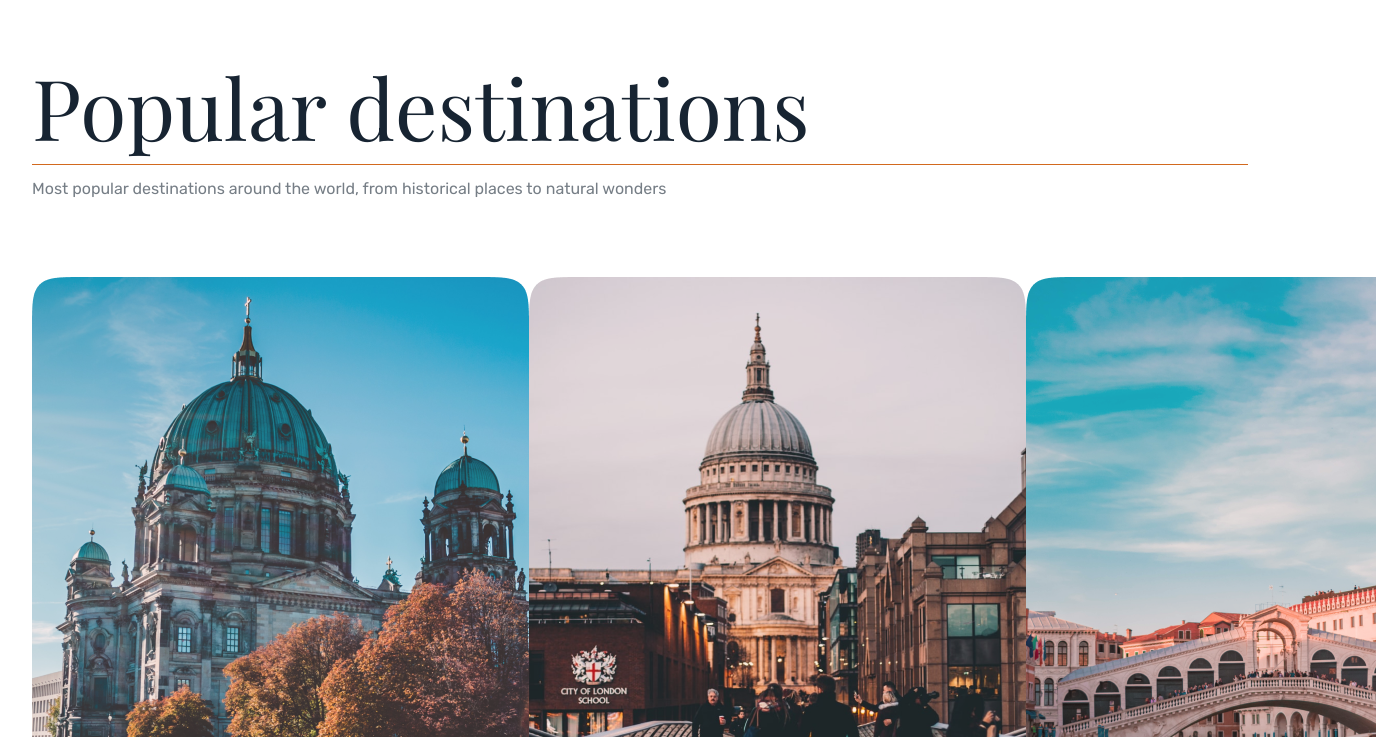
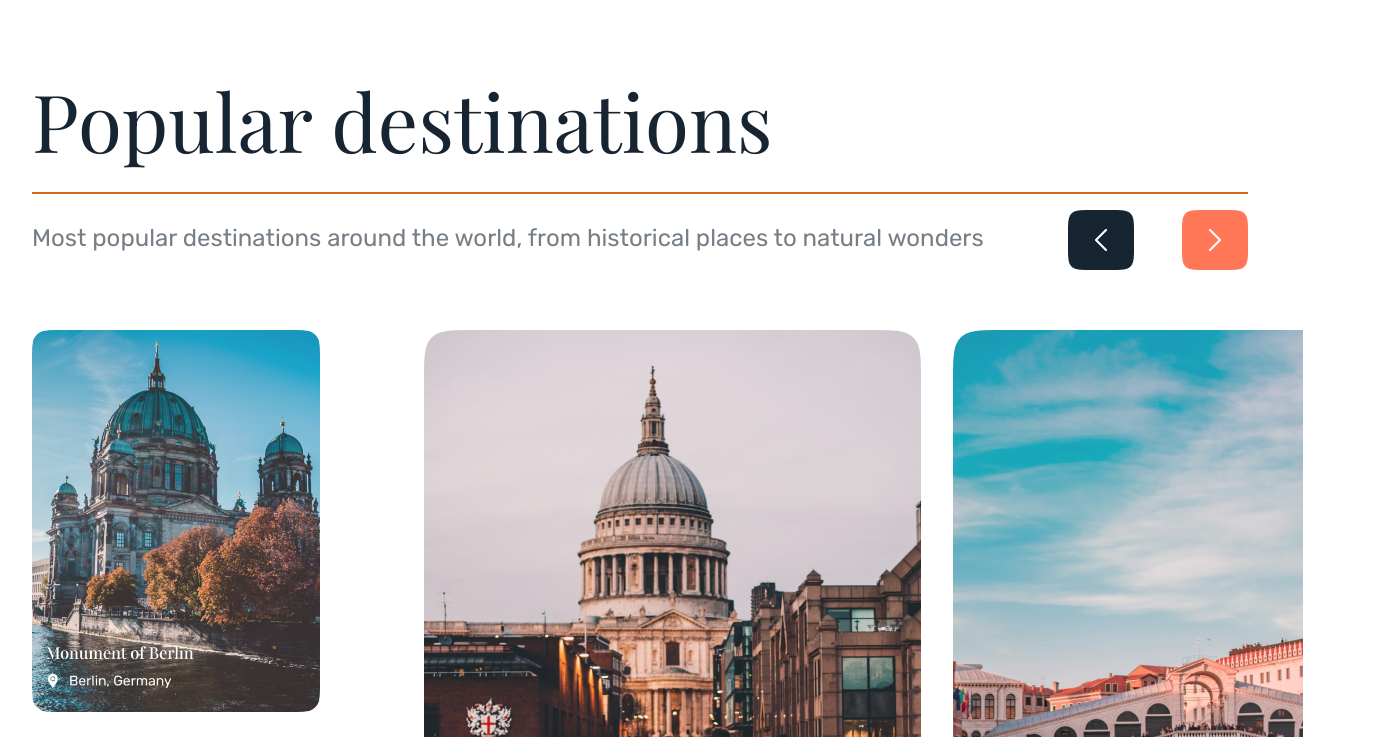
Before and after one commit to JoseAlbel/w1ch5-jose-albeldo, a website: page index.html in a window 1280 px wide. Shown: the part 703-1440 px from the top of the page, 1376 px wide, since content can reach past the window. Drawn offline with nearby package versions, Linux system fonts and the light colour scheme.

Commit message:
position buttom

```diff
--- a/index.html
+++ b/index.html
@@ -95,10 +95,15 @@
         <div>
           <h2>Popular destinations</h2>
         </div>
-
-        <div>
-          <h3>Most popular destinations around the world, from historical places to natural
-            wonders</h3>
+        <div class="container-button">
+          <div>
+            <h3>Most popular destinations around the world, from historical places to natural
+              wonders</h3>
+          </div>
+          <section class="button-desktop">
+            <img src="images/chevron-downleft.png" alt="chevronleft">
+            <img src="images/chevron-downright.png" alt="cheronright">
+          </section>
         </div>
       </header>
 
--- a/sass/styles.scss
+++ b/sass/styles.scss
@@ -12,56 +12,66 @@
   }
   header {
     margin-top: 5rem;
+    @include desktop {
+      .container-button {
+        display: flex;
+        justify-content: space-between;
+      }
+    }
+    .button-desktop {
+      display: none;
+      @include desktop {
+        display: flex;
+        margin-top: 1rem;
+        margin-right: 2rem;
+        img {
+          padding-left: 3rem;
+          max-height: 50%;
+        }
+      }
+    }
 
     h2 {
       font-family: "Playfair Display";
-      font-size: 30px;
+      font-size: 2rem;
       color: #172432;
       padding-bottom: 1rem;
       margin-right: 2rem;
       margin-left: 2rem;
-      border-bottom: 1px solid chocolate;
+      border-bottom: 2px solid chocolate;
 
       @include desktop {
-        font-size: 84px;
+        font-size: 5rem;
+        padding-bottom: 2rem;
       }
     }
     h3 {
       font-family: "rubik";
       font-size: 1rem;
-      display: grid;
       color: #767e86;
       margin: 1rem 2rem 5rem 2rem;
       @include desktop {
-        text-align: left;
-        flex-direction: row;
+        font-size: 1.5rem;
+        margin-top: 2rem;
       }
     }
   }
 
   .pictures {
-    // grid-template-columns: repeat(3, 1fr);
-    // gap: 2rem;
     width: 100%;
     margin-left: 2rem;
     margin-right: 2rem;
     @include desktop {
-      display: flex;
-      flex-direction: row;
+      display: grid;
+      grid-template-columns: repeat(3, 1fr);
+      gap: 2rem;
+      width: 100%;
     }
   }
 
   .berlin {
     border-radius: 16px;
     width: 80%;
-  }
-
-  .twocities {
-    display: none;
-    @include desktop {
-      display: flex;
-      flex-direction: row;
-    }
   }
 
   .button {
@@ -71,7 +81,7 @@
     margin: 3rem 2rem 5rem 2rem;
 
     @include desktop {
-      grid-template-columns: repeat(4, 1fr);
+      display: none;
     }
   }
 }
@@ -157,7 +167,7 @@
     }
   }
   header {
-    margin: 5rem 1rem 1rem 1rem;
+    margin: 5rem 2rem 1rem 2rem;
     h1 {
       font-family: "Playfair Display";
       color: white;
@@ -185,7 +195,7 @@
     height: 100%;
     padding-bottom: 5rem;
     form {
-      margin: 1rem;
+      margin: 2rem;
       @include desktop {
         width: 80%;
         display: flex;
```
Also changed, not shown: styles.css, 1 other file.
